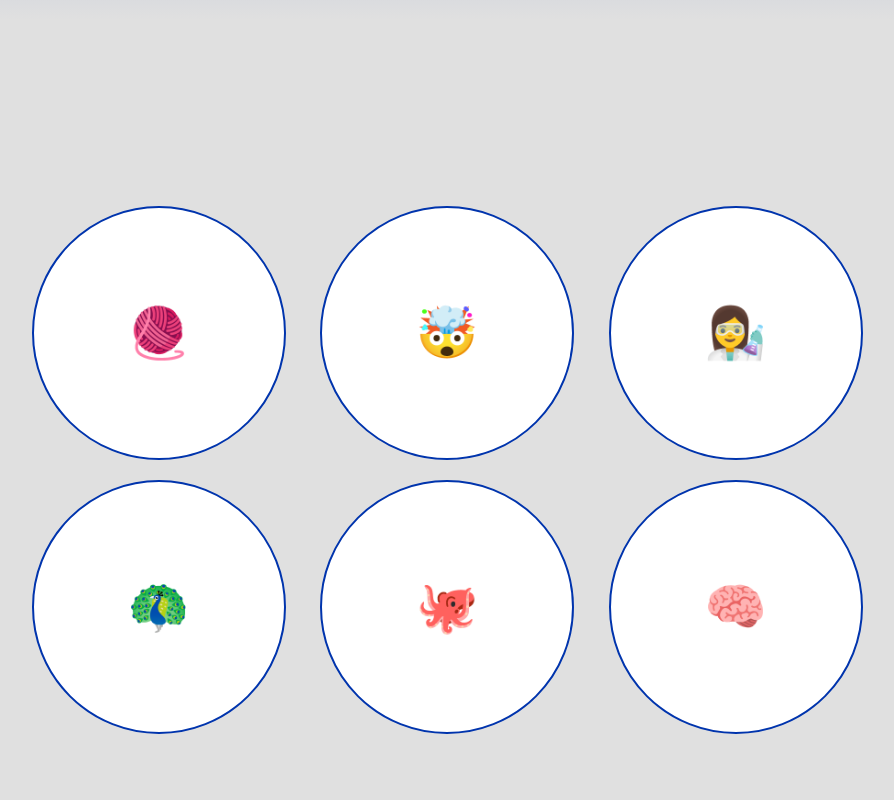
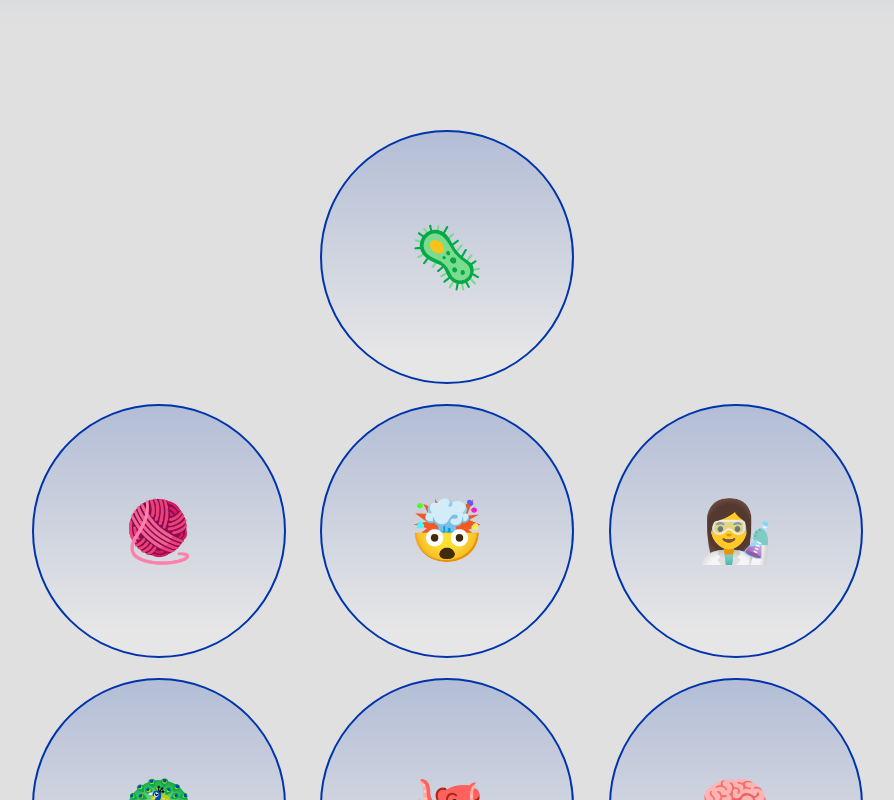
Before and after one commit to claradios/portfolio, a React (Create React App) app: page / in a window 1280 px wide. Shown: the part 1580-2380 px from the top of the page, without its empty margins (193-1087 px from the left). Built offline with nearby package versions, Linux system fonts and the light colour scheme.

Commit message:
solve text of each project

```diff
--- a/src/components/Project.js
+++ b/src/components/Project.js
@@ -13,7 +13,10 @@ const Project = props => {
                     onMouseOver={showDescription}
                     onMouseOut={removeDescription}>
                     {((projectId === currentId) && isDescription) ?
-                        <div><h4 style={{ color: 'blue' }}>{name}</h4><p>{description}</p></div>
+                        <div>
+                            <h4 className="work__description-title" style={{ color: 'white' }}>{name}</h4>
+                            <p className="work__description-text">{description}</p>
+                        </div>
                         : emoji}
                 </div>
             </a>
--- a/src/components/projects.js
+++ b/src/components/projects.js
@@ -10,7 +10,7 @@ import icono06 from '../images/icono06.svg';
 const projects = [
     {
         name:"DivQueens",
-        description:"esto es una web maquetada con lilili en la que se hace lalala",
+        description:"Web de empresa basada en mobile first con responsive. #html #saas",
         url:"http://github.com/Adalab/g-m1-divqueens",
         image:icono01,
         emoji:"🦚",
@@ -18,7 +18,7 @@ const projects = [
     },
     {
         name:"AwesomeCards",
-        description:"esto es una web maquetada con lilili en la que se hace lalala",
+        description:"App de intercambio de tarjetas de contacto. #vanilla #javascript",
         url:"http://github.com/Adalab/g-m2-letmecode",
         image:icono02,
         emoji:"🐙",
@@ -26,21 +26,15 @@ const projects = [
     },
     {
         name:"ReactInherit",
-        description:"esto es una web maquetada con lilili en la que se hace lalala",
+        description:"App heredada en vanilla y traspasada a #react",
         url:"http://beta.adalab.es/g-m3-splice-girls/",
         image:icono03,
         emoji:"🧠",
         id: 3
     },
-    // {
-    //     name:"juego adivinar número",
-    //     description:"esto es una web maquetada con lilili en la que se hace lalala",
-    //     url:"http://github.com/Adalab/m2-evaluacion-intermedia-claradios",
-    //     image:"http://via.placeholder.com/250",
-    // },
     {
         name:"DevAssigner",
-        description:"esto es una web maquetada con lilili en la que se hace lalala",
+        description:"App para asignar desarrolladores a proyectos #forms #login #react",
         url:"http://github.com/Adalab/team-kairos",
         image:icono04,
         emoji:"🧶",
@@ -48,7 +42,7 @@ const projects = [
     },
     {
         name:"TVShows",
-        description:"esto es una web maquetada con lilili en la que se hace lalala",
+        description:"Gestor de series favoritas #vanilla #javascript #localstorage #api",
         url:"http://github.com/Adalab/m2-evaluacion-final-claradios",
         image:icono05,
         emoji:"🤯",
@@ -56,11 +50,19 @@ const projects = [
     },
     {
         name:"Ricky&Morty",
-        description:"esto es una web maquetada con lilili en la que se hace lalala",
+        description:"buscador de personajes Ricky and Morty. #filters #React-rooter",
         url:"http://github.com/Adalab/m3-evaluacion-final-claradios",
         image:icono06,
         emoji:"👩‍🔬",
         id:6
+    },
+    {
+        name:"AdivinaElNúmero",
+        description:"Juego para adivinar un número aleatorio #javascript #brutalist",
+        url:"http://github.com/Adalab/m2-evaluacion-intermedia-claradios",
+        image:"http://via.placeholder.com/250",
+        emoji:"🦠",
+        id:7
     }
 ]
 
--- a/src/styles/AboutMe.scss
+++ b/src/styles/AboutMe.scss
@@ -14,7 +14,6 @@
     filter: progid:DXImageTransform.Microsoft.gradient( startColorstr='#0034ad', endColorstr='#e0e0e0', GradientType=0 );
     .arrow-icon{
       font-size:50px;
-      color:yellow;
       display: block;
     -webkit-transform: rotate(-90deg);
     -moz-transform: rotate(-90deg);
--- a/src/styles/Header.scss
+++ b/src/styles/Header.scss
@@ -20,9 +20,6 @@
     -8px 16px 1px rgb(58, 110, 230),
     -9px 18px 1px  lavender,
     -10px 20px 1px rgb(58, 110, 230);
-    :hover{
-      // color:yellow;
-    }
   }
 
 
--- a/src/styles/Project.scss
+++ b/src/styles/Project.scss
@@ -1,17 +1,25 @@
 .works__link{
 
   }
-  .work__picture-ct{
+.work__picture-ct{
     border-radius:50%;
     height:250px;
     width:250px;
     border: 2px solid #0034ad;
     background-size: 100%;
-    font-size: 50px;
+    font-size: 60px;
     display:flex;
     justify-content:center;
     align-items:center;
-    background-color:white;
+    background:rgba(255, 255, 255, 0.2);
+
+    background: -moz-linear-gradient(top,  rgba(0,52,173,0.2) 1%,  rgba(255, 255, 255, 0.2) 90%);
+    background: -webkit-gradient(left top, left bottom, color-stop(0%,  rgba(0,52,173,0.2)), color-stop(90%,  rgba(255, 255, 255, 0.2)));
+    background: -webkit-linear-gradient(top, rgba(0,52,173,0.2) 1%,  rgba(255, 255, 255, 0.2) 90%);
+    background: -o-linear-gradient(top,  rgba(0,52,173,0.2) 1%,  rgba(255, 255, 255, 0.2) 90%);
+    background: -ms-linear-gradient(top,  rgba(0,52,173,0.2) 1%,  rgba(255, 255, 255, 0.2) 90%);
+    background: linear-gradient(to bottom,  rgba(0,52,173,0.2) 1%,  rgba(255, 255, 255, 0.2) 90%);
+    filter: progid:DXImageTransform.Microsoft.gradient( startColorstr='#0034ad', endColorstr=' #ffffff', GradientType=0 );
 
   }
 
@@ -20,10 +28,21 @@
   border-radius:50%;
   height:250px;
   width:250px;
-  border: 2px solid pink;
+   border: 2px solid  #0033AB;
   background-size: 100%;
-  font-size: 25px;
+  font-size: 20px;
   display:flex;
   justify-content:center;
   align-items:center;
+  color:#0034ad;
+  -webkit-box-shadow: 10px 10px 19px 1px rgba(0,0,0,0.41);
+  -moz-box-shadow: 10px 10px 19px 1px rgba(0,0,0,0.41);
+  box-shadow: 10px 10px 19px 1px rgba(0,0,0,0.41);
 }
+.work__description-title{
+  margin:0;
+}
+.work__description-text{
+  max-width:240px;
+  color:red;
+}
--- a/src/styles/WorksList.scss
+++ b/src/styles/WorksList.scss
@@ -1,5 +1,5 @@
 .works__list{
-    margin:100px 200px 0;
+    margin:100px 200px 100px;
     padding:0;
     display:flex;
     flex-direction: row;
```
